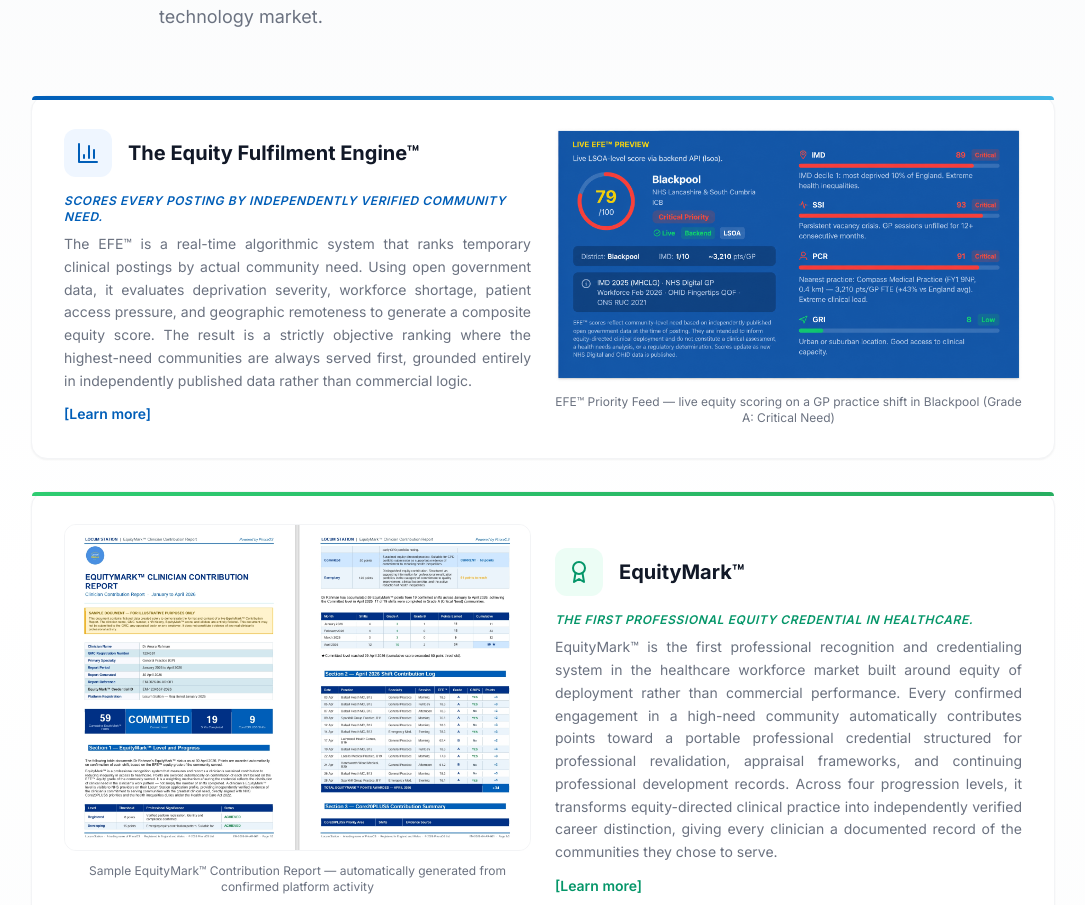
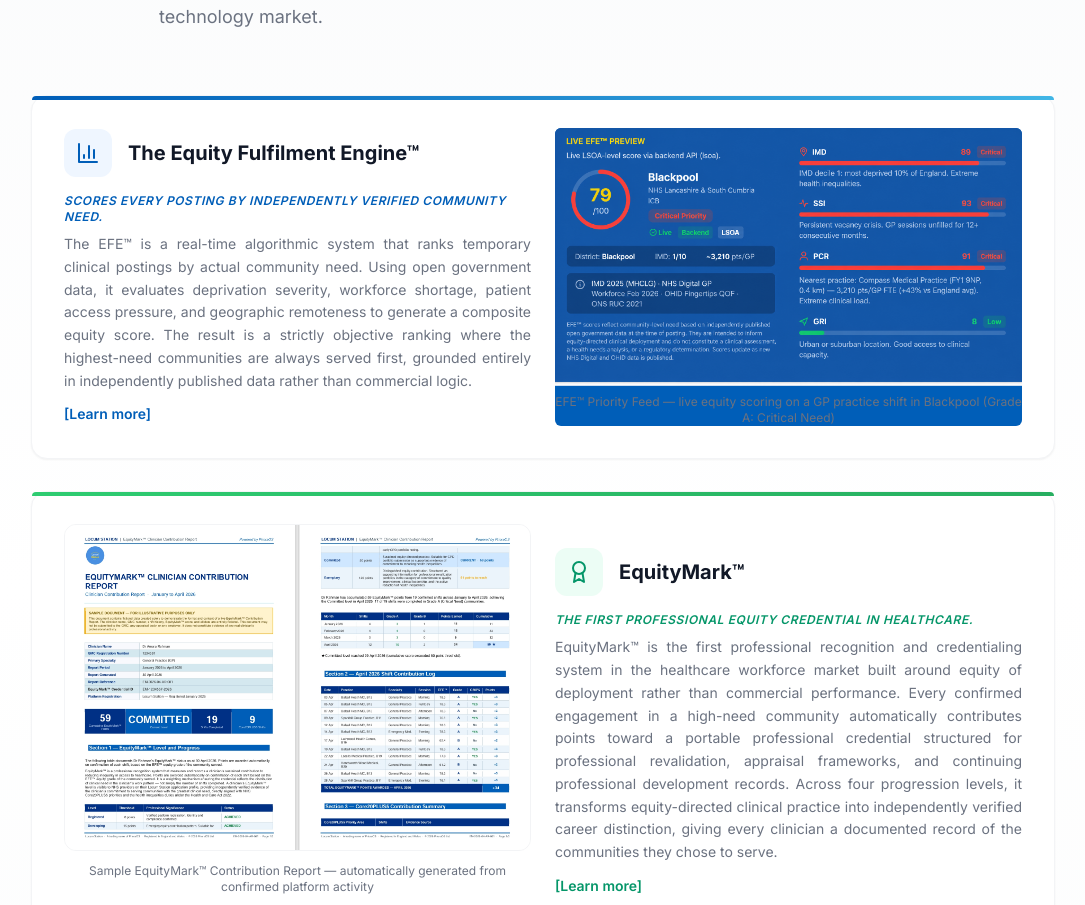
Before and after one commit to priopraos/priopraos-website, a React (Vite) app: page / in a window 1280 px wide. Shown: the part 2423-3328 px from the top of the page, without its empty margins (97-1182 px from the left). Built offline with nearby package versions, Linux system fonts and the light colour scheme; no server answers.

Commit message:
Deploy: 2026-06-06 04:53:10

```diff
--- a/src/pages/Home.tsx
+++ b/src/pages/Home.tsx
@@ -226,12 +226,12 @@
                   </div>
                   <button
                     onClick={() => { setLightboxImage('/EFE SHIFT.png'); setLightboxAlt('Equity Fulfilment Engine — shift scoring interface'); }}
-                    className="relative group/image order-last md:order-last w-full"
+                    className="relative group/image order-last md:order-last w-full rounded-md overflow-hidden bg-[#005EB8]"
                   >
                     <img
                       src="/EFE SHIFT.png"
                       alt="Equity Fulfilment Engine — shift scoring interface"
-                      className="w-full h-auto rounded-md cursor-zoom-in transition-transform duration-300 group-hover/image:scale-[1.02]"
+                      className="block w-full h-auto scale-[1.03] cursor-zoom-in transition-transform duration-300 group-hover/image:scale-[1.05]"
                     />
                     <div className="absolute inset-0 flex items-center justify-center opacity-0 group-hover/image:opacity-100 transition-opacity duration-300">
                       <div className="bg-black/40 rounded-full p-3 backdrop-blur-sm">
```
